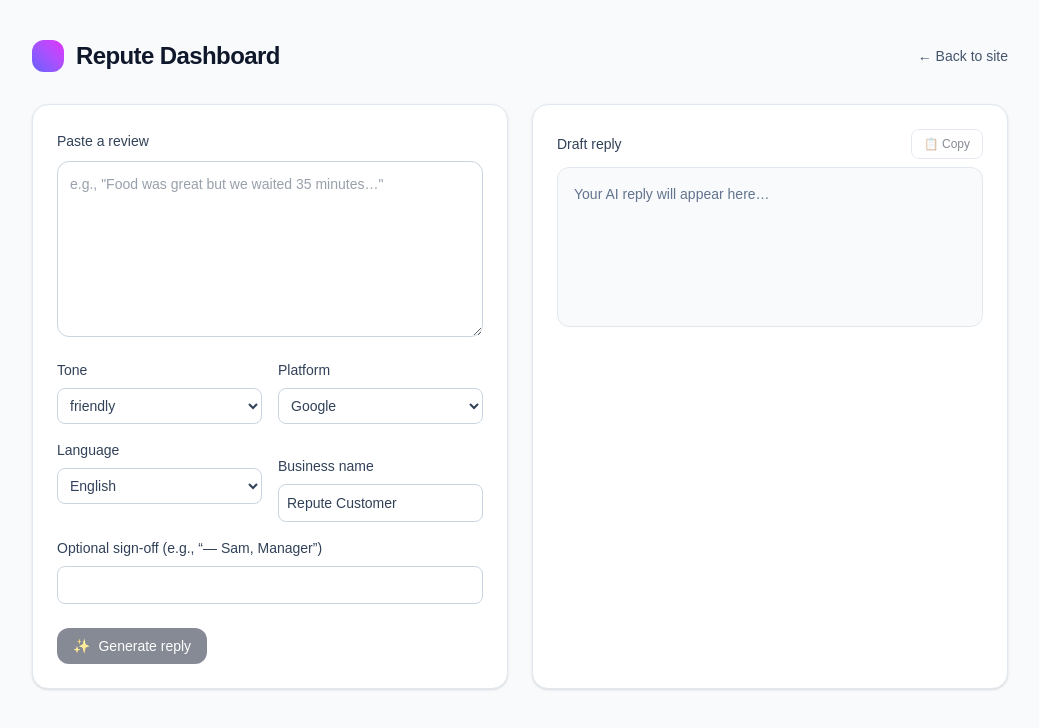
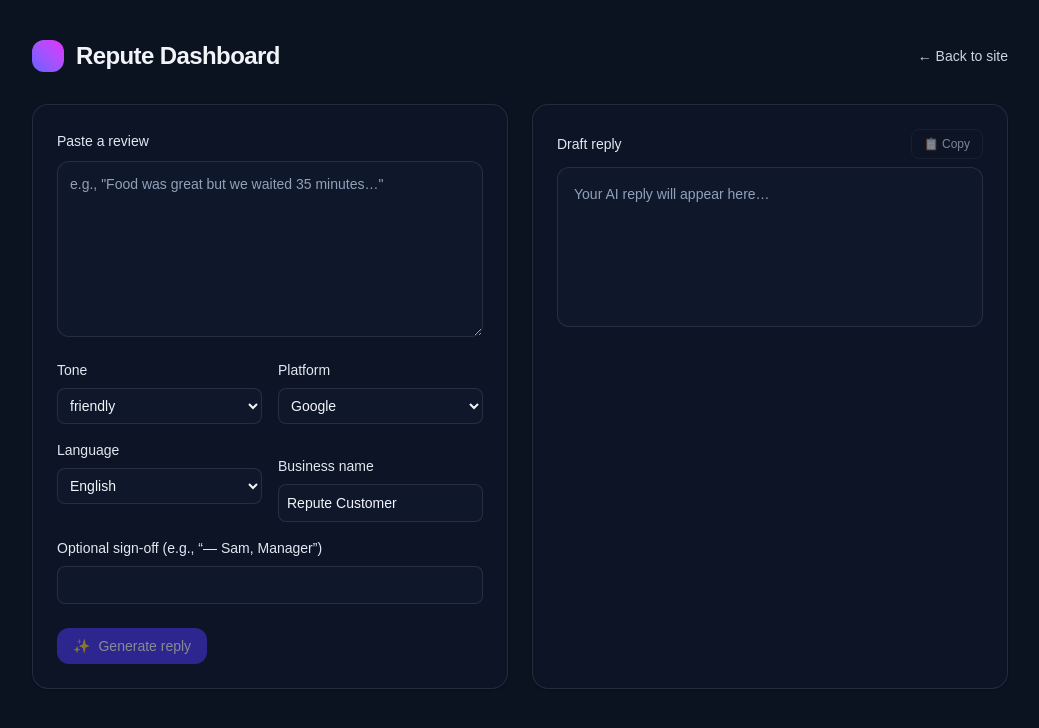
Before and after one commit to matt1095/nextjs-boilerplate, a Next.js app: page /dashboard in a window 1280 px wide. Shown: the top 728 px of the page, without its empty margins (120-1159 px from the left). Built offline with nearby package versions, Linux system fonts and the light colour scheme.

Commit message:
Update page.tsx

```diff
--- a/app/dashboard/page.tsx
+++ b/app/dashboard/page.tsx
@@ -36,25 +36,25 @@
   }
 
   return (
-    <main className="min-h-screen bg-slate-50 text-slate-900">
+    <main className="min-h-screen bg-[#0b1220] text-slate-100">
       <div className="mx-auto w-full max-w-5xl px-6 py-10">
         <header className="mb-8 flex items-center justify-between">
           <div className="flex items-center gap-3">
             <div className="h-8 w-8 rounded-xl bg-gradient-to-tr from-indigo-500 to-fuchsia-500" />
             <h1 className="text-2xl font-bold tracking-tight">Repute Dashboard</h1>
           </div>
-          <a href="/" className="text-sm text-slate-600 hover:text-slate-900">← Back to site</a>
+          <a href="/" className="text-sm text-slate-300 hover:text-white">← Back to site</a>
         </header>
 
         <div className="grid gap-6 md:grid-cols-2">
-          <div className="rounded-2xl border border-slate-200 bg-white p-6 shadow-sm">
-            <label className="text-sm font-medium text-slate-700">
+          <div className="rounded-2xl border border-white/10 bg-slate-900/50 p-6 shadow-sm">
+            <label className="text-sm font-medium text-slate-200">
               Paste a review
               <textarea
                 value={review}
                 onChange={(e) => setReview(e.target.value)}
                 placeholder='e.g., "Food was great but we waited 35 minutes…"'
-                className="mt-2 h-44 w-full resize-vertical rounded-xl border border-slate-300 p-3 text-sm outline-none focus:ring-2 focus:ring-indigo-500"
+                className="mt-2 h-44 w-full resize-vertical rounded-xl border border-white/10 bg-slate-900 text-slate-100 placeholder:text-slate-400 p-3 text-sm outline-none focus:ring-2 focus:ring-indigo-500"
               />
             </label>
 
@@ -70,7 +70,7 @@
             <button
               onClick={generate}
               disabled={disabled}
-              className="mt-6 inline-flex items-center gap-2 rounded-xl bg-slate-900 px-4 py-2 text-sm font-medium text-white hover:opacity-90 disabled:cursor-not-allowed disabled:opacity-50"
+              className="mt-6 inline-flex items-center gap-2 rounded-xl bg-indigo-600 px-4 py-2 text-sm font-medium text-white hover:bg-indigo-500 disabled:cursor-not-allowed disabled:opacity-50"
             >
               {loading ? (
                 <svg className="h-4 w-4 animate-spin" viewBox="0 0 24 24">
@@ -84,25 +84,25 @@
             </button>
           </div>
 
-          <div className="rounded-2xl border border-slate-200 bg-white p-6 shadow-sm">
+          <div className="rounded-2xl border border-white/10 bg-slate-900/50 p-6 shadow-sm">
             <div className="mb-2 flex items-center justify-between">
-              <h2 className="text-sm font-medium text-slate-700">Draft reply</h2>
+              <h2 className="text-sm font-medium text-slate-200">Draft reply</h2>
               <button
                 onClick={copy}
                 disabled={!reply}
-                className="inline-flex items-center gap-2 rounded-lg border border-slate-300 px-3 py-1.5 text-xs font-medium hover:bg-slate-100 disabled:cursor-not-allowed disabled:opacity-50"
+                className="inline-flex items-center gap-2 rounded-lg border border-white/10 px-3 py-1.5 text-xs font-medium hover:bg-white/5 disabled:cursor-not-allowed disabled:opacity-50"
               >
                 📋 Copy
               </button>
             </div>
-            <div className="min-h-40 rounded-xl border border-slate-200 bg-slate-50 p-4 text-sm text-slate-800">
-              {reply ? reply : <span className="text-slate-500">Your AI reply will appear here…</span>}
+            <div className="min-h-40 rounded-xl border border-white/10 bg-slate-900 p-4 text-sm text-slate-100">
+              {reply ? reply : <span className="text-slate-400">Your AI reply will appear here…</span>}
             </div>
             {!!reply && (
               <div className="mt-4">
                 <button
                   onClick={generate}
-                  className="inline-flex items-center gap-2 rounded-lg border border-slate-300 px-3 py-1.5 text-xs font-medium hover:bg-slate-100"
+                  className="inline-flex items-center gap-2 rounded-lg border border-white/10 px-3 py-1.5 text-xs font-medium hover:bg-white/5"
                 >
                   🔁 Regenerate
                 </button>
@@ -117,10 +117,10 @@
 
 function Picker({ label, value, setValue, options }:{label:string; value:string; setValue:(v:string)=>void; options:string[]}) {
   return (
-    <label className="text-sm font-medium text-slate-700">
+    <label className="text-sm font-medium text-slate-200">
       {label}
       <select value={value} onChange={(e)=>setValue(e.target.value)}
-        className="mt-2 w-full rounded-lg border border-slate-300 p-2 text-sm focus:ring-2 focus:ring-indigo-500">
+        className="mt-2 w-full rounded-lg border border-white/10 bg-slate-900 p-2 text-sm text-slate-100 focus:ring-2 focus:ring-indigo-500">
         {options.map(o=><option key={o} value={o}>{o}</option>)}
       </select>
     </label>
@@ -128,10 +128,10 @@
 }
 function Input({ label, value, setValue }:{label:string; value:string; setValue:(v:string)=>void}) {
   return (
-    <label className="mt-4 block text-sm font-medium text-slate-700">
+    <label className="mt-4 block text-sm font-medium text-slate-200">
       {label}
       <input value={value} onChange={(e)=>setValue(e.target.value)}
-        className="mt-2 w-full rounded-lg border border-slate-300 p-2 text-sm focus:ring-2 focus:ring-indigo-500"/>
+        className="mt-2 w-full rounded-lg border border-white/10 bg-slate-900 p-2 text-sm text-slate-100 placeholder:text-slate-400 focus:ring-2 focus:ring-indigo-500"/>
     </label>
   );
 }
```
